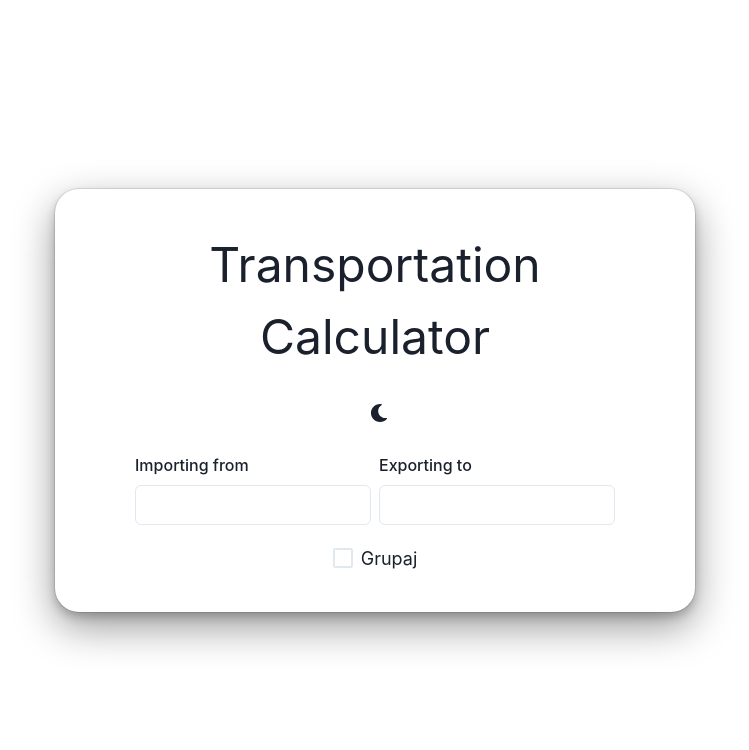
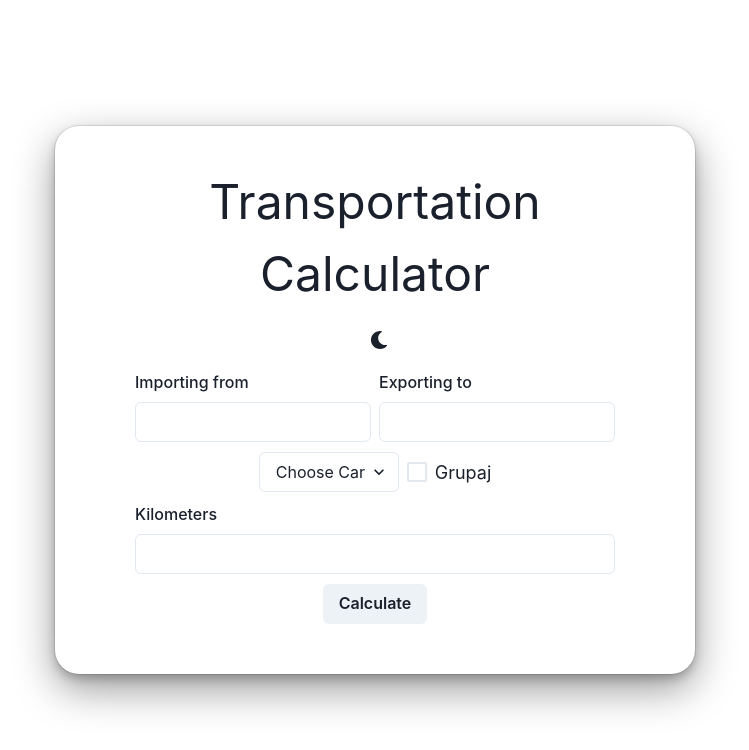
Before and after one commit to PaulVLAD22/calculator-transporturi, a React (Create React App) app: page / in a window 1280 px wide. Shown: the top 750 px of the page, without its empty margins (265-1014 px from the left). Built offline with nearby package versions, Linux system fonts and the light colour scheme.

Commit message:
feat: finished frontend

```diff
--- a/src/App.tsx
+++ b/src/App.tsx
@@ -17,18 +17,34 @@ import {
   FormErrorMessage,
   FormHelperText,
   Checkbox,
+  Select,
+  Button,
 } from "@chakra-ui/react";
 import { ColorModeSwitcher } from "./ColorModeSwitcher";
 import { Logo } from "./Logo";
-
+export enum Car {
+  Camion = "camion",
+  Sprinter = "sprinter",
+}
 export const App = () => {
   const [grupaj, setGrupaj] = React.useState(false);
+  const [carType, setCarType] = React.useState<Car>();
+  const [result, setResult] = React.useState<number>(0);
+  console.log(carType);
+  console.log(carType == Car.Camion);
+  const toggleCarType = (e: React.ChangeEvent<HTMLSelectElement>) => {
+    setCarType(e.target.value as Car);
+  };
+  const calculatePrice = () => {
+    setResult(500);
+  };
+
   return (
     <ChakraProvider theme={theme}>
       <Center className="App" w="100vw" h="100vh" overflow="hidden">
         <VStack
           w="50%"
-          gap="20px"
+          gap="10px"
           boxShadow={"dark-lg"}
           px="20"
           py="10"
@@ -48,6 +64,11 @@ export const App = () => {
               <Input id="export" type="text" />
             </FormControl>
           </HStack>
+          <HStack justify={"space-around"}>
+            <Select onChange={toggleCarType} placeholder="Choose Car">
+              <option value="sprinter">Sprinter</option>
+              <option value="camion">Camion</option>
+            </Select>
             <Checkbox
               size="lg"
               onChange={() => {
@@ -56,6 +77,35 @@ export const App = () => {
             >
               Grupaj
             </Checkbox>
+          </HStack>
+          {grupaj === false ? (
+            <FormControl>
+              <FormLabel htmlFor="km">Kilometers</FormLabel>
+              <Input id="km" type="number" />
+            </FormControl>
+          ) : (
+            <>
+              {carType === Car.Camion && (
+                <FormControl>
+                  <FormLabel htmlFor="m">Metrii</FormLabel>
+                  <Input id="m" type="number" />
+                </FormControl>
+              )}
+              {carType === Car.Sprinter && (
+                <FormControl>
+                  <FormLabel htmlFor="kg">Kg</FormLabel>
+                  <Input id="kg" type="number" />
+                </FormControl>
+              )}
+              {carType !== Car.Camion && carType !== Car.Sprinter && (
+                <Text color="red.500" fontSize="lg">
+                  Select a car type
+                </Text>
+              )}
+            </>
+          )}
+          <Button onClick={calculatePrice}>Calculate</Button>
+          <Text fontSize={"2xl"}>{result === 0 ? "" : result}</Text>
         </VStack>
       </Center>
     </ChakraProvider>
```
Lines whose indentation alone changed are shown as unchanged.
